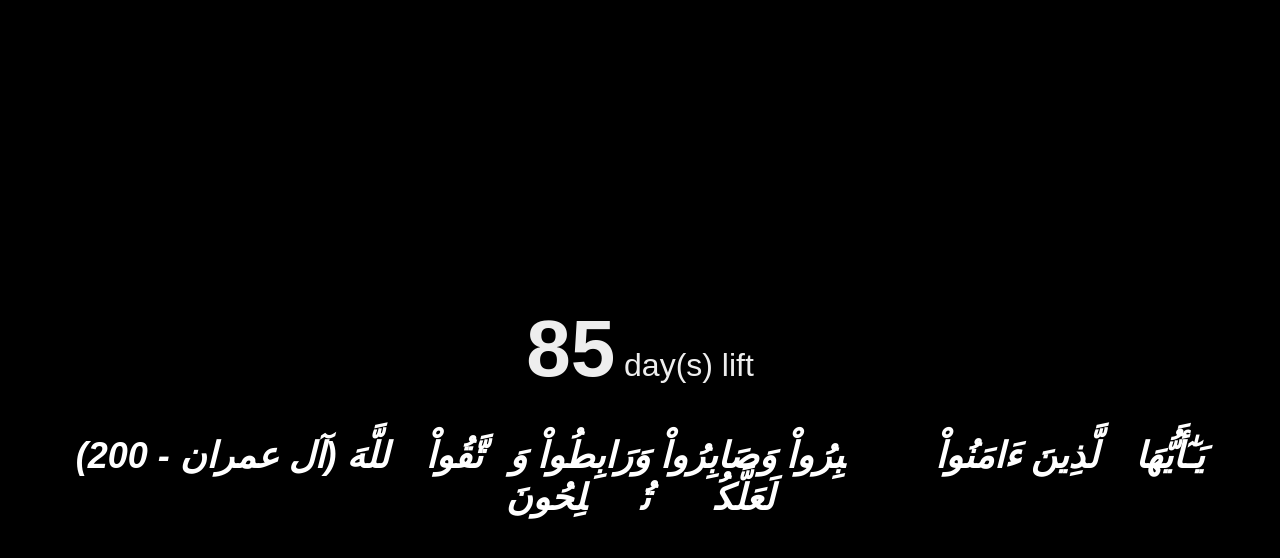
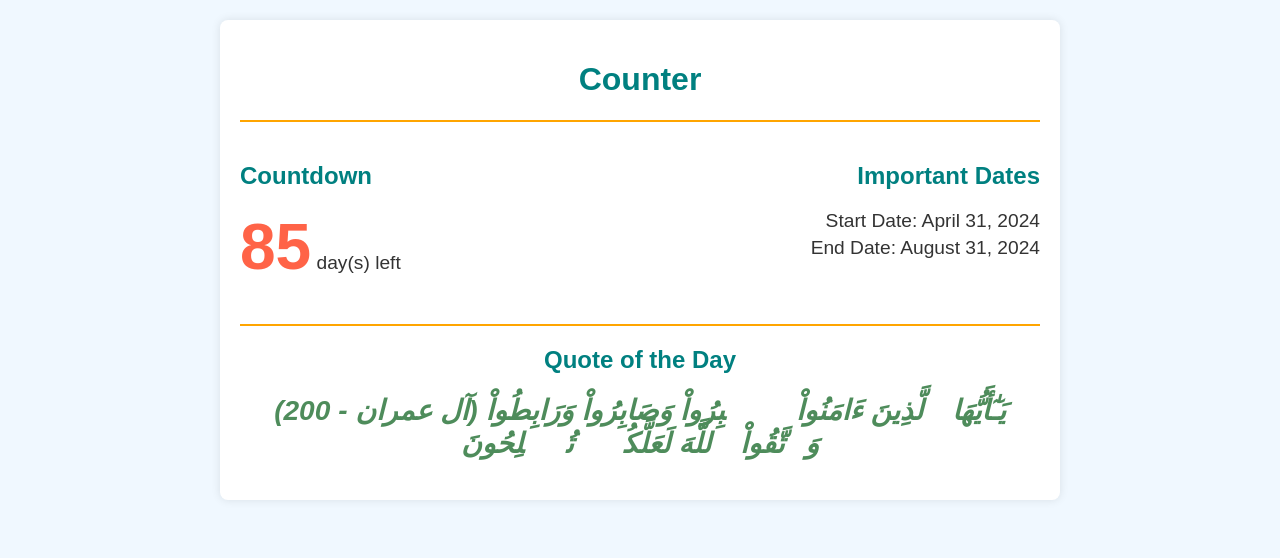
Before and after one commit to elyacoub9/counter, a plain HTML site: page index.html in a window 1280 px wide. Drawn offline with Linux system fonts and the light colour scheme.

Commit message:
major update

```diff
--- a/index.html
+++ b/index.html
@@ -3,18 +3,35 @@
 <head>
     <meta charset="UTF-8">
     <meta name="viewport" content="width=device-width, initial-scale=1.0">
-    <title>Countdown Timer with Quotes</title>
+    <title>counter</title>
     <link rel="stylesheet" href="styles.css">
 </head>
 <body>
     <div class="container">
-        <h1></h1>
-        <div id="countdown">
-            <span id="days"></span> day(s) lift
-        </div>
-        <div id="quote">
-            <h2 id="quote-text"></h2>
-        </div>
+        <header>
+            <h1>Counter</h1>
+        </header>
+        <main>
+            <div class="sections-row">
+                <section id="countdown-section">
+                    <h2>Countdown</h2>
+                    <div id="countdown">
+                        <span id="days"></span> day(s) left
+                    </div>
+                </section>
+                <section id="dates-section">
+                    <h2>Important Dates</h2>
+                    <p>Start Date: <span id="start-date"></span></p>
+                    <p>End Date: <span id="end-date"></span></p>
+                </section>
+            </div>
+            <section id="quote-section">
+                <h2>Quote of the Day</h2>
+                <div id="quote">
+                    <h3 id="quote-text"></h3>
+                </div>
+            </section>
+        </main>
     </div>
     <script src="script.js"></script>
 </body>
--- a/script.js
+++ b/script.js
@@ -1,5 +1,5 @@
 function countdown() {
-    const targetDate = new Date("august 31, 2024").getTime();
+    const targetDate = new Date("August 31, 2024").getTime();
     const now = new Date().getTime();
     const timeDifference = targetDate - now;
 
@@ -20,7 +20,6 @@ function displayRandomQuote() {
         "[ هود: 115] وَٱصۡبِرۡ فَإِنَّ ٱللَّهَ لَا يُضِيعُ أَجۡرَ ٱلۡمُحۡسِنِينَ",
         " [ النحل: 42] ٱلَّذِينَ صَبَرُواْ وَعَلَىٰ رَبِّهِمۡ يَتَوَكَّلُونَ",
         "اللهم إني أسألك الهدى والتقى والعفاف والغنى"
-
     ];
 
     const randomIndex = Math.floor(Math.random() * quotes.length);
@@ -29,6 +28,12 @@ function displayRandomQuote() {
     document.getElementById("quote-text").innerText = randomQuote;
 }
 
+function displayDates() {
+    document.getElementById("start-date").innerText = "April 31, 2024";
+    document.getElementById("end-date").innerText = "August 31, 2024";
+}
+
 countdown();
 displayRandomQuote();
+displayDates();
 setInterval(countdown, 1000 * 60 * 60 * 24); // Update every 24 hours
--- a/styles.css
+++ b/styles.css
@@ -1,33 +1,87 @@
 body {
     font-family: Arial, sans-serif;
-    background-color: #000000;
-    color: #ffffffee;
+    background-color: #f0f8ff; /* AliceBlue background for a soft look */
+    color: #333333; /* Darker text for readability */
     display: flex;
     justify-content: center;
-    align-items: center;
+    align-items: flex-start;
     height: 100vh;
     margin: 0;
+    padding: 20px;
 }
 
 .container {
+    width: 80%;
+    max-width: 800px;
+    background-color: #ffffff; /* White background for the container */
+    border-radius: 8px; /* Rounded corners for a modern look */
+    box-shadow: 0 0 10px rgba(0, 0, 0, 0.1); /* Soft shadow for depth */
+    padding: 20px;
+}
+
+header {
     text-align: center;
+    border-bottom: 2px solid #ffa500; /* Orange border for a vibrant touch */
+    margin-bottom: 20px;
+}
+
+h1, h2 {
+    color: #008080; /* Teal for headers */
+}
+
+main {
+    display: flex;
+    flex-direction: column; /* Column layout for main */
+    align-items: flex-start;
+}
+
+.sections-row {
+    display: flex;
+    flex-direction: row; /* Row layout for sections */
+    gap: 20px; /* Adds space between the sections */
+    width: 100%;
+}
+
+section {
+    flex: 1; /* Ensures sections take equal space */
+    margin-bottom: 20px;
+}
+
+#countdown-section {
+    text-align: left;
 }
 
 #countdown {
-    font-size: 2rem;
-    margin-top: 20px;
+    font-size: 1.2rem;
 }
 
 #days {
-    font-size: 5rem;
+    font-size: 4rem;
     font-weight: bold;
+    color: #ff6347; /* Tomato color for the countdown numbers */
+}
+
+#dates-section {
+    text-align: right;
+}
+
+#dates-section p {
+    margin: 5px 0;
+    font-size: 1.2rem;
+}
+
+#quote-section {
+    border-top: 2px solid #ffa500;
+    text-align: center;
+    width: 100%; /* Ensures it takes full width */
+    margin-top: 20px; /* Adds space above the quote section */
 }
 
 #quote {
-    margin-top: 40px;
+    margin-top: 10px;
     font-style: italic;
     font-size: 1.5rem;
-    color: #ffffff;
+    color: #4e8c5b; /* SlateBlue for the quote */
 }
 
 #quote-text {
```
